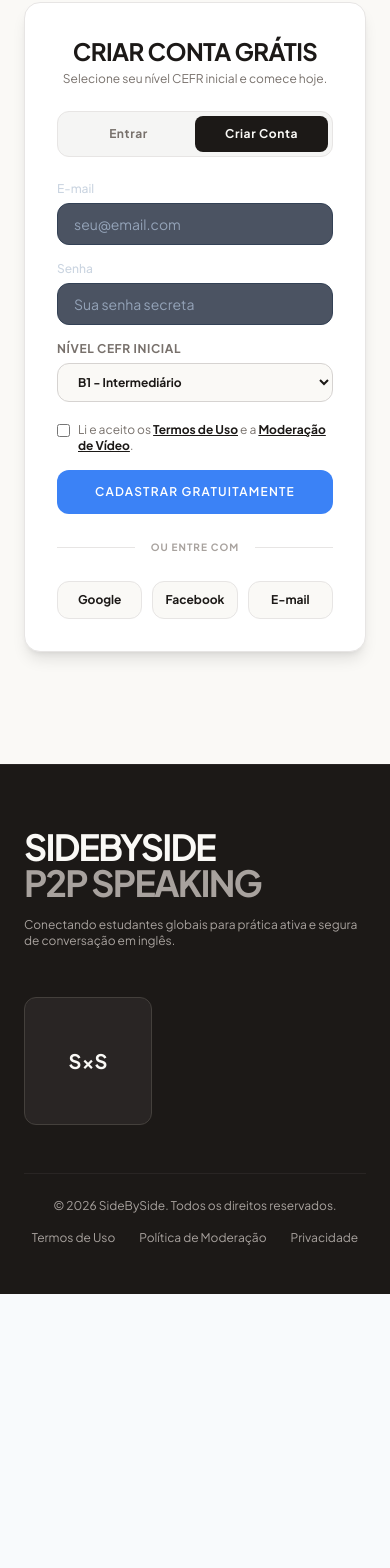
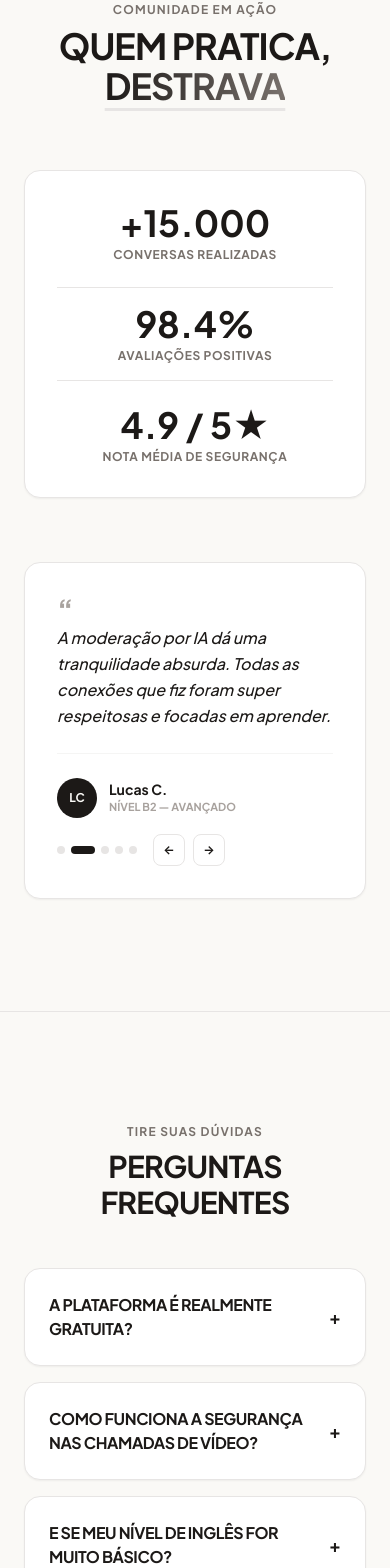
Before and after one commit to RikelmyRabelo/SideBySide, a React (Vite) app: page / in a window 390 px wide. Shown: the part 4026-5594 px from the top of the page. Before the commit the page ends 5320 px from the top, so only its background shows below. Built offline with nearby package versions, Linux system fonts and the light colour scheme.

Commit message:
feat(SBS-14): add testimonials carousel and interactive FAQ section

```diff
--- a/src/pages/Login.tsx
+++ b/src/pages/Login.tsx
@@ -11,6 +11,13 @@ export const Login: React.FC = () => {
   const [cefrLevel, setCefrLevel] = useState('B1');
   const [agreeTerms, setAgreeTerms] = useState(false);
 
+  // Estado do FAQ Interativo
+  const [openFaq, setOpenFaq] = useState<number | null>(null);
+
+  const toggleFaq = (index: number) => {
+    setOpenFaq(openFaq === index ? null : index);
+  };
+
   // Hero: Alternância PT/EN estática
   const [isEnglish, setIsEnglish] = useState(false);
 
@@ -21,6 +28,50 @@ export const Login: React.FC = () => {
 
     return () => clearInterval(interval);
   }, []);
+
+  // Estado do Carrossel de Depoimentos
+  const testimonials = [
+    {
+      quote: "Fiquei super apreensivo na primeira conversa, mas o suporte de temas na tela me ajudou demais. Hoje converso sem medo no trabalho!",
+      author: "Mariana R.",
+      initials: "MR",
+      level: "Nível B1 — Intermediário",
+    },
+    {
+      quote: "A moderação por IA dá uma tranquilidade absurda. Todas as conexões que fiz foram super respeitosas e focadas em aprender.",
+      author: "Lucas C.",
+      initials: "LC",
+      level: "Nível B2 — Avançado",
+    },
+    {
+      quote: "Treinar o listening com pessoas reais e sotaques diferentes mudou totalmente minha compreensão. Vale muito a pena!",
+      author: "Fernanda S.",
+      initials: "FS",
+      level: "Nível A2 — Básico",
+    },
+    {
+      quote: "Eu costumava travar completamente tentando pensar em gramática antes de falar. O método P2P destravou minha fala em 3 semanas.",
+      author: "Rodrigo M.",
+      initials: "RM",
+      level: "Nível B1 — Intermediário",
+    },
+    {
+      quote: "Excelente para quem não tem com quem praticar no dia a dia. Conectei com um parceiro do mesmo nível e agora praticamos diariamente.",
+      author: "Camila T.",
+      initials: "CT",
+      level: "Nível C1 — Avançado",
+    },
+  ];
+
+  const [currentTestimonial, setCurrentTestimonial] = useState(0);
+
+  useEffect(() => {
+    const testimonialTimer = setInterval(() => {
+      setCurrentTestimonial((prev) => (prev + 1) % testimonials.length);
+    }, 5000);
+
+    return () => clearInterval(testimonialTimer);
+  }, [testimonials.length]);
 
   // Cursor com rastreamento e ocultação nas bordas
   const [mousePos, setMousePos] = useState({ x: -100, y: -100 });
@@ -100,6 +151,25 @@ export const Login: React.FC = () => {
     document.getElementById(id)?.scrollIntoView({ behavior: 'smooth' });
   };
 
+  const faqItems = [
+    {
+      question: 'A plataforma é realmente gratuita?',
+      answer: 'Sim! Você pode realizar conexões diárias e praticar em salas ao vivo sem custo algum na versão base.',
+    },
+    {
+      question: 'Como funciona a segurança nas chamadas de vídeo?',
+      answer: 'Contamos com moderação ativa por Inteligência Artificial em tempo real que monitora desvios de condutas, além de botões de troca de par e denúncia instantânea.',
+    },
+    {
+      question: 'E se meu nível de inglês for muito básico?',
+      answer: 'Nosso algoritmo realiza o pareamento exato pelo seu nível CEFR (A1 a C1). Você conversará com pessoas que estão exatamente no mesmo patamar de aprendizado.',
+    },
+    {
+      question: 'E se eu ficar travado sem saber o que falar?',
+      answer: 'Durante todas as chamadas, um painel lateral exibe automaticamente sugestões de perguntas quebra-gelo, tópicos de conversa e dicas de vocabulário.',
+    },
+  ];
+
   return (
     <div className="min-h-screen w-full bg-[#FAF9F6] text-[#1C1917] font-sans selection:bg-[#1C1917] selection:text-[#FAF9F6] overflow-x-hidden relative">
 
@@ -126,6 +196,8 @@ export const Login: React.FC = () => {
           <nav className="hidden md:flex items-center gap-8 text-xs font-bold tracking-widest uppercase text-[#78716C]">
             <button type="button" onClick={() => scrollToSection('about')} className="hover:text-[#1C1917] transition-colors">Método</button>
             <button type="button" onClick={() => scrollToSection('features')} className="hover:text-[#1C1917] transition-colors">Pilares</button>
+            <button type="button" onClick={() => scrollToSection('testimonials')} className="hover:text-[#1C1917] transition-colors">Comunidade</button>
+            <button type="button" onClick={() => scrollToSection('faq')} className="hover:text-[#1C1917] transition-colors">FAQ</button>
             <button type="button" onClick={() => scrollToSection('auth')} className="hover:text-[#1C1917] transition-colors">Entrar</button>
           </nav>
 
@@ -338,6 +410,131 @@ export const Login: React.FC = () => {
         </div>
       </section>
 
+      {/* SEÇÃO PROVA SOCIAL (CARROSSEL DE DEPOIMENTOS & MÉTRICAS) */}
+      <section id="testimonials" className="py-28 px-6 lg:px-12 max-w-5xl mx-auto flex flex-col gap-16 border-b border-[#E7E5E4]">
+        <div className="flex flex-col gap-2 text-center items-center">
+          <span className="text-xs font-bold text-[#78716C] uppercase tracking-widest">Comunidade em Ação</span>
+
+          {/* Título com Texto Gradiente / Brilho Destacado */}
+          <h2 className="text-4xl sm:text-6xl font-black uppercase tracking-tight text-[#1C1917]">
+            Quem Pratica,{' '}
+            <span className="bg-gradient-to-r from-[#1C1917] via-[#78716C] to-[#1C1917] bg-[length:200%_auto] animate-gradient bg-clip-text text-transparent underline decoration-[#E7E5E4] underline-offset-8">
+              Destrava
+            </span>
+          </h2>
+        </div>
+
+        {/* Banner de Métricas */}
+        <div className="grid grid-cols-1 sm:grid-cols-3 gap-6 bg-[#FFFFFF] border border-[#E7E5E4] rounded-2xl p-8 shadow-sm text-center">
+          <div className="flex flex-col gap-1">
+            <span className="text-4xl font-black text-[#1C1917]">+15.000</span>
+            <span className="text-xs font-bold text-[#78716C] uppercase tracking-wider">Conversas Realizadas</span>
+          </div>
+          <div className="flex flex-col gap-1 border-y sm:border-y-0 sm:border-x border-[#E7E5E4] py-4 sm:py-0">
+            <span className="text-4xl font-black text-[#1C1917]">98.4%</span>
+            <span className="text-xs font-bold text-[#78716C] uppercase tracking-wider">Avaliações Positivas</span>
+          </div>
+          <div className="flex flex-col gap-1">
+            <span className="text-4xl font-black text-[#1C1917]">4.9 / 5★</span>
+            <span className="text-xs font-bold text-[#78716C] uppercase tracking-wider">Nota Média de Segurança</span>
+          </div>
+        </div>
+
+        {/* Carrossel de Depoimentos Destaque */}
+        <div className="relative bg-[#FFFFFF] border border-[#E7E5E4] rounded-2xl p-8 sm:p-12 shadow-sm min-h-[220px] flex flex-col justify-between transition-all duration-500">
+
+          <div className="flex flex-col gap-4">
+            <span className="text-3xl font-black text-[#A8A29E] leading-none">“</span>
+            <p className="text-base sm:text-xl font-medium text-[#1C1917] leading-relaxed italic -mt-4">
+              {testimonials[currentTestimonial].quote}
+            </p>
+          </div>
+
+          <div className="flex flex-col sm:flex-row items-start sm:items-center justify-between gap-4 pt-6 border-t border-[#F5F5F4] mt-6">
+            <div className="flex items-center gap-3">
+              <div className="w-10 h-10 rounded-full bg-[#1C1917] text-[#FAF9F6] font-black text-xs flex items-center justify-center uppercase">
+                {testimonials[currentTestimonial].initials}
+              </div>
+              <div className="flex flex-col">
+                <span className="text-sm font-bold text-[#1C1917]">{testimonials[currentTestimonial].author}</span>
+                <span className="text-[11px] font-bold text-[#A8A29E] uppercase">{testimonials[currentTestimonial].level}</span>
+              </div>
+            </div>
+
+            {/* Controles do Carrossel */}
+            <div className="flex items-center gap-4">
+              <div className="flex gap-1.5">
+                {testimonials.map((_, idx) => (
+                  <button
+                    key={idx}
+                    type="button"
+                    onClick={() => setCurrentTestimonial(idx)}
+                    className={`h-2 rounded-full transition-all ${
+                      currentTestimonial === idx ? 'w-6 bg-[#1C1917]' : 'w-2 bg-[#E7E5E4]'
+                    }`}
+                  />
+                ))}
+              </div>
+
+              <div className="flex gap-2">
+                <button
+                  type="button"
+                  onClick={() =>
+                    setCurrentTestimonial((prev) => (prev === 0 ? testimonials.length - 1 : prev - 1))
+                  }
+                  className="w-8 h-8 rounded-lg border border-[#E7E5E4] hover:bg-[#F5F5F4] text-[#1C1917] font-bold flex items-center justify-center text-xs transition-colors"
+                >
+                  ←
+                </button>
+                <button
+                  type="button"
+                  onClick={() =>
+                    setCurrentTestimonial((prev) => (prev + 1) % testimonials.length)
+                  }
+                  className="w-8 h-8 rounded-lg border border-[#E7E5E4] hover:bg-[#F5F5F4] text-[#1C1917] font-bold flex items-center justify-center text-xs transition-colors"
+                >
+                  →
+                </button>
+              </div>
+            </div>
+          </div>
+        </div>
+      </section>
+
+      {/* SEÇÃO FAQ (PERGUNTAS FREQUENTES INTERATIVAS) */}
+      <section id="faq" className="py-28 px-6 lg:px-12 max-w-4xl mx-auto flex flex-col gap-12 border-b border-[#E7E5E4]">
+        <div className="flex flex-col gap-2 text-center items-center">
+          <span className="text-xs font-bold text-[#78716C] uppercase tracking-widest">Tire suas dúvidas</span>
+          <h2 className="text-3xl sm:text-5xl font-black uppercase tracking-tight text-[#1C1917]">
+            Perguntas Frequentes
+          </h2>
+        </div>
+
+        <div className="flex flex-col gap-4">
+          {faqItems.map((item, index) => (
+            <div
+              key={index}
+              className="bg-[#FFFFFF] border border-[#E7E5E4] rounded-2xl p-6 transition-all shadow-sm cursor-pointer hover:border-[#1C1917]"
+              onClick={() => toggleFaq(index)}
+            >
+              <div className="flex justify-between items-center">
+                <h3 className="text-base font-bold text-[#1C1917] uppercase tracking-tight">
+                  {item.question}
+                </h3>
+                <span className="text-lg font-black text-[#1C1917] ml-4">
+                  {openFaq === index ? '−' : '+'}
+                </span>
+              </div>
+              {openFaq === index && (
+                <p className="text-xs text-[#57534E] leading-relaxed mt-4 pt-4 border-t border-[#F5F5F4]">
+                  {item.answer}
+                </p>
+              )}
+            </div>
+          ))}
+        </div>
+      </section>
+
       {/* FORMULÁRIO DE AUTENTICAÇÃO */}
       <section id="auth" className="py-28 px-6 max-w-md mx-auto w-full flex flex-col justify-center">
         <div className="bg-[#FFFFFF] rounded-2xl p-8 shadow-lg flex flex-col gap-6 text-[#1C1917] border border-[#E7E5E4]">
@@ -417,13 +614,19 @@ export const Login: React.FC = () => {
                   Li e aceito os{' '}
                   <button
                     type="button"
-                    onClick={() => navigate('/terms')}
+                    onClick={() => navigate('/Terms')}
                     className="text-[#1C1917] underline font-bold"
                   >
                     Termos de Uso
                   </button>
                   {' '}e a{' '}
-                  <a href="#" className="text-[#1C1917] underline font-bold">Moderação de Vídeo</a>.
+                  <button
+                    type="button"
+                    onClick={() => navigate('/Moderation')}
+                    className="text-[#1C1917] underline font-bold"
+                  >
+                    Moderação de Vídeo
+                  </button>.
                 </span>
               </label>
             )}
```
